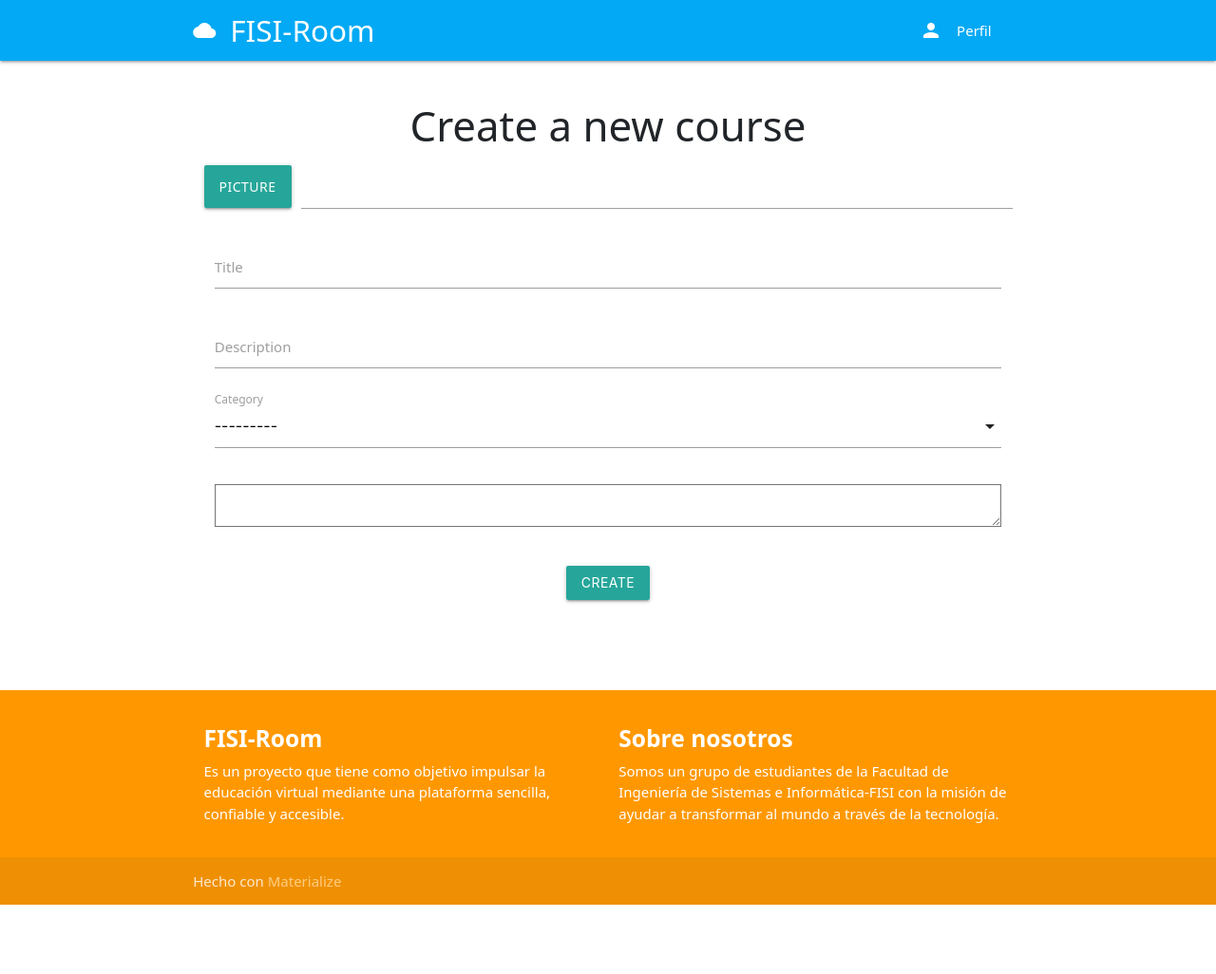
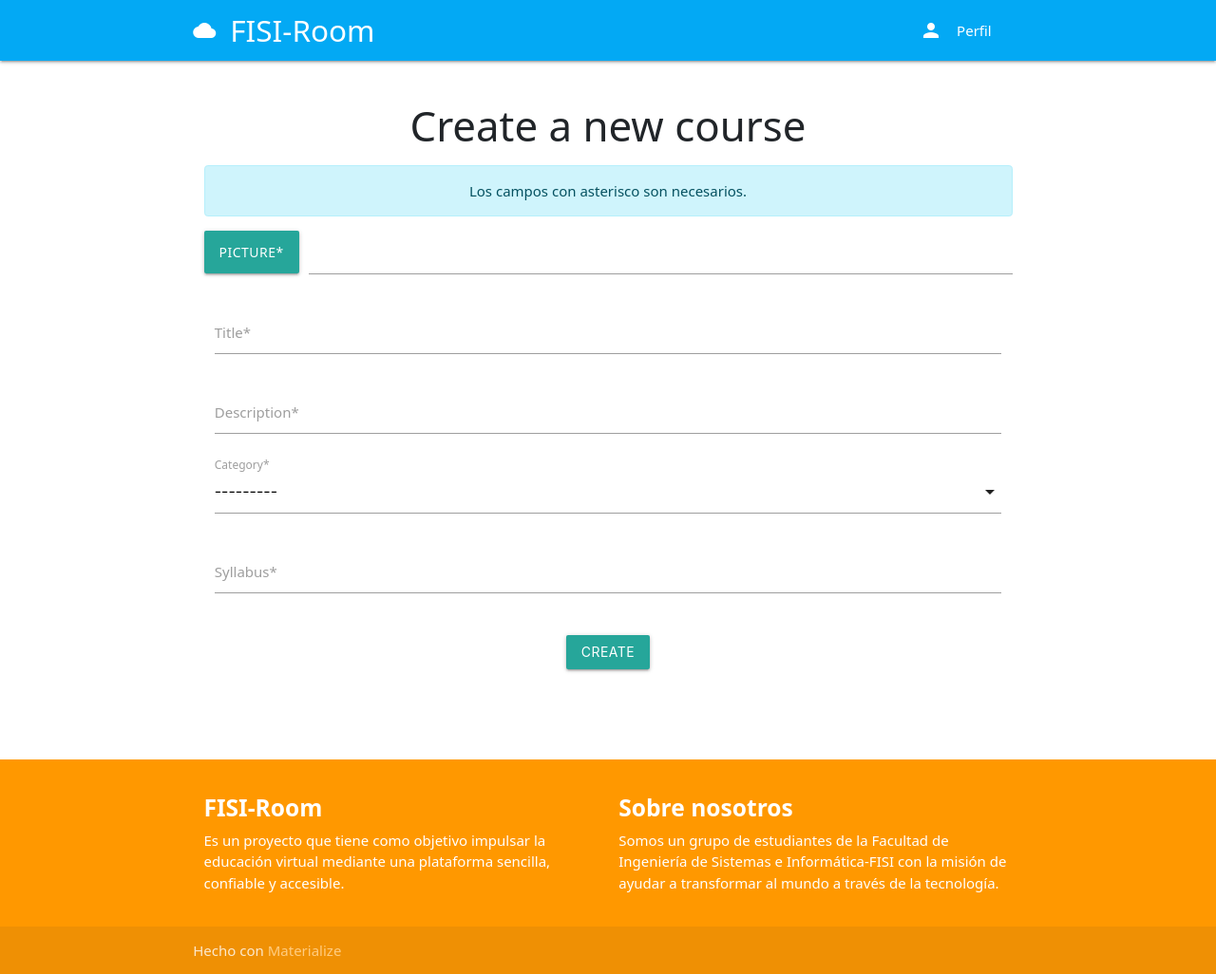
Before and after one commit to piotr1221/aulavirtual, a Django app: page /course/newcourse/ in a window 1280 px wide. Shown: the whole page at 95% size. Before the commit the page ends 953 px from the top, so only its background shows below. Run offline with Django 3.2, Linux system fonts and the light colour scheme; data comes from the database, SQL or seed files in the repository; both versions use the stored data as it was after the commit; some libraries are stand-ins or nearby versions.

Commit message:
Form validacion

```diff
--- a/classroom/forms.py
+++ b/classroom/forms.py
@@ -6,10 +6,10 @@ from classroom.models import Course, Category
 
 class NewCourseForm(forms.ModelForm):
 	picture = forms.ImageField(required=True)
-	title = forms.CharField(widget=forms.TextInput(attrs={'class': 'validate'}), required=True)
-	description = forms.CharField(widget=forms.TextInput(attrs={'class': 'validate'}), required=True)
+	title = forms.CharField(widget=forms.TextInput(attrs={'class': 'validate', 'required':'true'}), required=True)
+	description = forms.CharField(widget=forms.TextInput(attrs={'class': 'validate', 'required':'true'}), required=True)
 	category = forms.ModelChoiceField(queryset=Category.objects.all())
-	syllabus = forms.CharField(widget=CKEditorWidget())
+	syllabus = forms.CharField()
 
 	class Meta:
 		model = Course
--- a/student_portal/templates/classroom/newcourse.html
+++ b/student_portal/templates/classroom/newcourse.html
@@ -11,10 +11,13 @@
     <form method="post" enctype="multipart/form-data" action="" role="form">
       {% csrf_token %}
     <h3 class="title is-3">Create a new course</h3>
+    <div class="alert alert-info" role="alert">
+      Los campos con asterisco son necesarios.
+    </div>
 
           <div class="file-field input-field">
             <div class="btn">
-              <span>Picture</span>
+              <span>Picture*</span>
               {{ form.picture }}
             </div>
             <div class="file-path-wrapper">
@@ -24,21 +27,22 @@
 
           <div class="input-field col s12">
             {{ form.title }}
-            <label for="title">Title</label>
+            <label for="title">Title*</label>
           </div>
 
           <div class="input-field col s12">
             {{ form.description }}
-            <label for="description">Description</label>
+            <label for="description">Description*</label>
           </div>
 
           <div class="input-field col s12">
             {{ form.category }}
-            <label for="location">Category</label>
+            <label for="category">Category*</label>
           </div>
 
           <div class="input-field col s12">
-              {{ form.syllabus }}
+            {{ form.syllabus }}
+            <label for="syllabus">Syllabus*</label>
           </div>
 
 
@@ -62,8 +66,4 @@
 </div>
 </div>
 
-<script>
-  window.alert("Hola petes");
-</script>
-
 {% endblock %}
```
Also changed, not shown: db.sqlite3, media/user_32/0d061b57-d43b-42e1-a86f-e9db0b694988_pXERSBv.jfif (added), media/user_32/0f2e090f-e9d4-431d-b96c-85630b765f69.jfif (added), media/user_32/0f2e090f-e9d4-431d-b96c-85630b765f69_RcwLvJY.jfif (added), media/user_32/0f6ec9df-182e-4d05-91c5-30193ee26687.jfif (added), media/user_32/213007618_2868931906695660_1620470483475861663_n.jpg (added).
